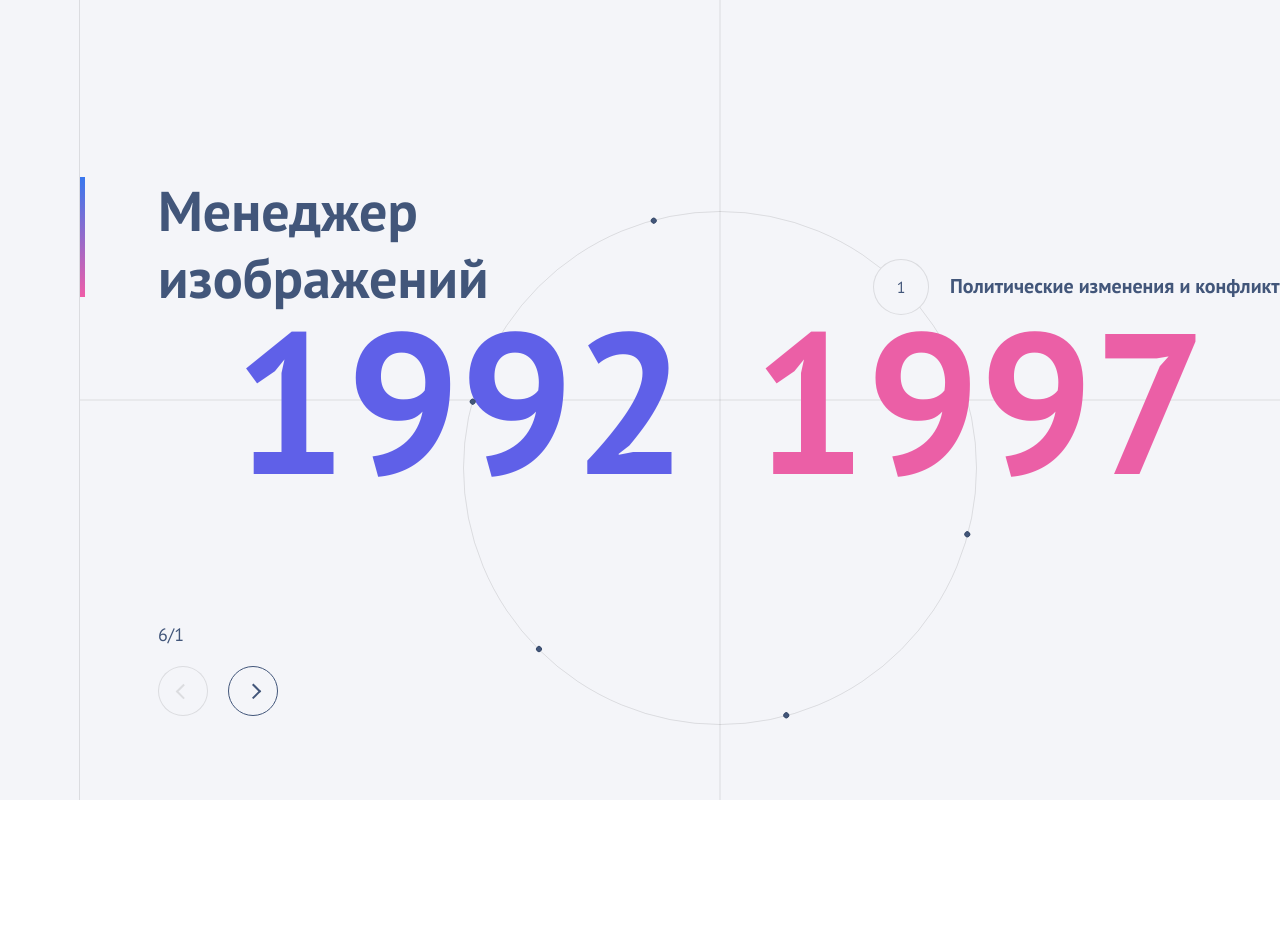
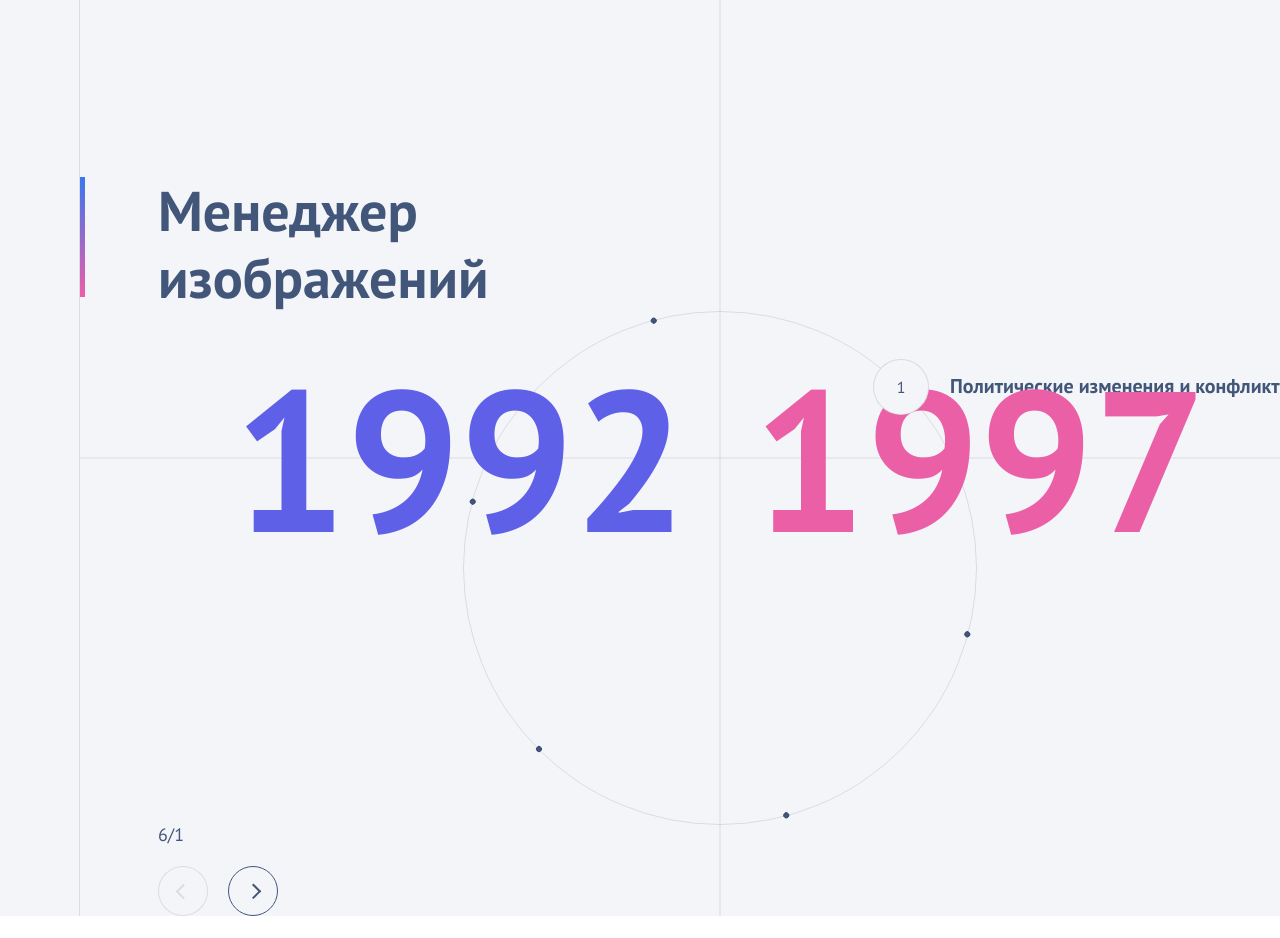
Before and after one commit to Mirnyjj/time_periods_of_history, a React app: page / in a window 1280 px wide. Shown: the top 938 px of the page. Before the commit the page ends 838 px from the top, so only its background shows below. Built offline with nearby package versions, Linux system fonts and the light colour scheme.

Commit message:
Настройка сборки

```diff
--- a/src/components/Circle.tsx
+++ b/src/components/Circle.tsx
@@ -53,7 +53,6 @@ const CircleContainer = styled.div`
   justify-content: center;
   width: 100%;
   position: relative;
-  margin: -100px 0;
   @media (max-width: ${breakpoints.mobileXL}) {
     display: none;
   }
```
